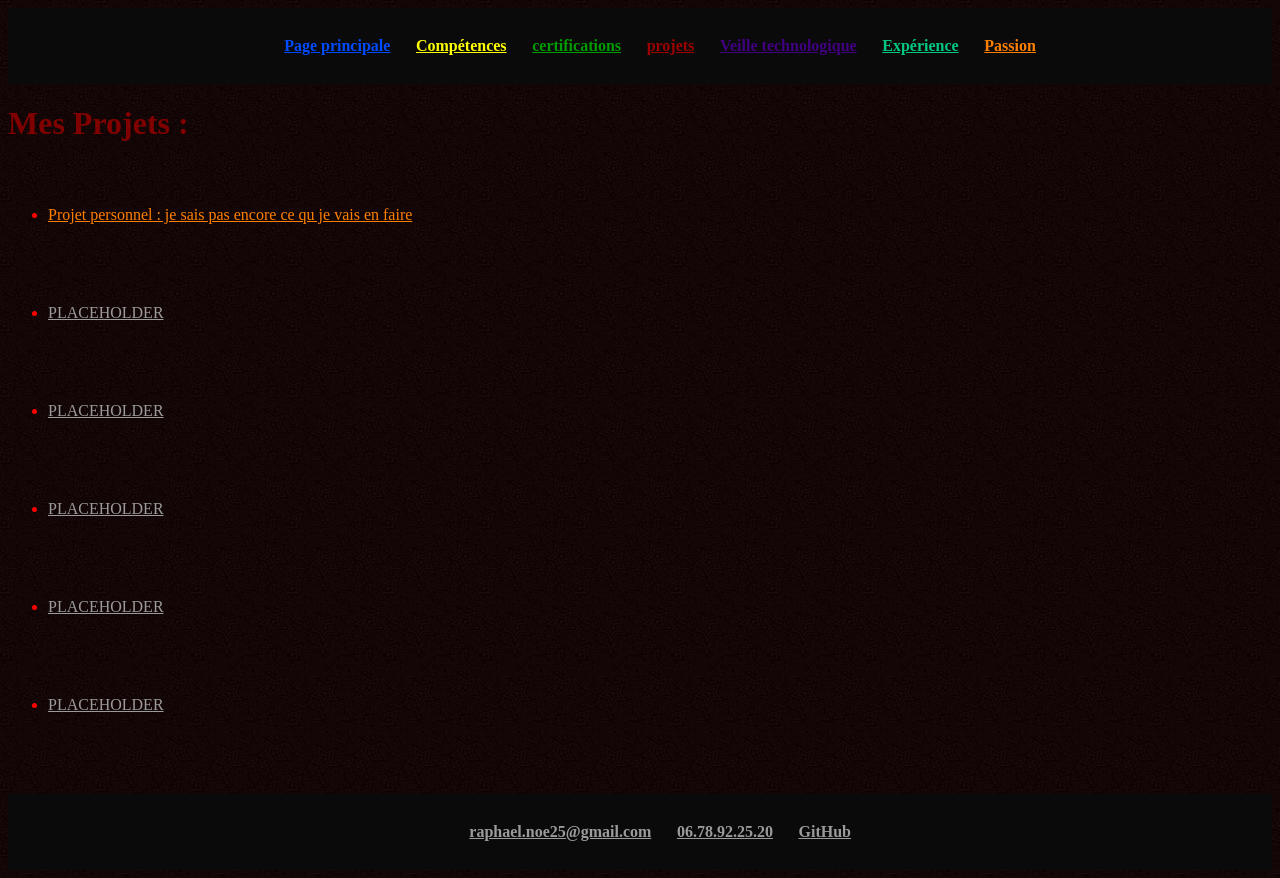
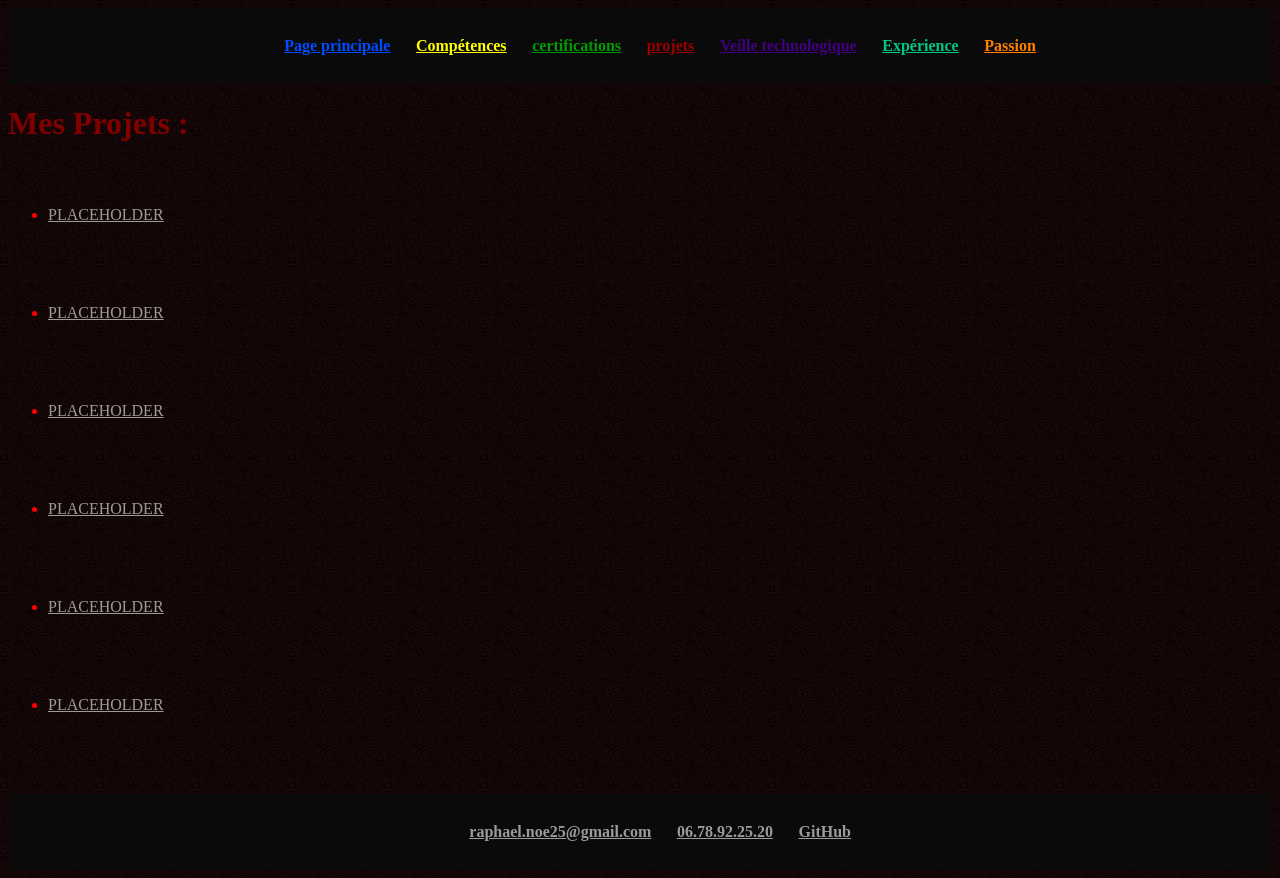
Before and after one commit to RaphaelNOE/Portefolio, a plain HTML site: page projet.html in a window 1280 px wide. Drawn offline with Linux system fonts and the light colour scheme.

Commit message:
V1.2 / commentaire complet + ajustement

```diff
--- a/css/styleexp.css
+++ b/css/styleexp.css
@@ -16,6 +16,7 @@ h1 {
     text-shadow: 2px 2px 0px rgb(0, 0, 0, 1);
 }
 
+/*box box et placement*/
 .section3e {
     text-shadow: 2px 2px 0px rgb(0, 0, 0, 1);
     border-color: rgb(0, 0, 0);
@@ -26,6 +27,10 @@ h1 {
     text-align: center;
     left: 10vw;
 }
+
+/*--------------------*/
+/*----Responsive------*/
+/*--------------------*/
 
 @media screen and (max-width:1024px) {
     body {
--- a/css/styleprojet.css
+++ b/css/styleprojet.css
@@ -17,14 +17,15 @@ h1 {
     margin-bottom: 2em;
 }
 
-.siteperso{
-    color: rgb(255,128,0);
-}
-
+/*espacement et couleur puce*/
 .secprojet li {
     margin-bottom: 5em;
     color: rgb(255,0,0);
 }
+
+/*--------------------*/
+/*----Responsive------*/
+/*--------------------*/
 
 @media screen and (max-width:1024px) {
     body {
--- a/css/styleveille.css
+++ b/css/styleveille.css
@@ -12,6 +12,10 @@ body {
     color: rgb(255, 255, 255);
 }
 
+/*--------------------*/
+/*----Responsive------*/
+/*--------------------*/
+
 @media screen and (max-width:1024px) {
     body {
         color: rgb(255, 255, 255);
--- a/projet.html
+++ b/projet.html
@@ -27,7 +27,7 @@
     <h1>Mes Projets : </h1>
     <ul>
         <div class="secprojet">
-        <li><a class="siteperso"href="css/images/tuks.jpg">Projet personnel : je sais pas encore ce qu je vais en faire</a></li>
+        <li><a href="css/images/tuks.jpg">PLACEHOLDER</a></li>
         <li><a href="css/images/tuks.jpg">PLACEHOLDER</a></li>
         <li><a href="css/images/tuks.jpg">PLACEHOLDER</a></li>
         <li><a href="css/images/tuks.jpg">PLACEHOLDER</a></li>
```
Also changed, not shown: css/style.css (+9 -1 lines), css/stylecertif.css (+9 -0 lines), css/stylecv.css (+8 -0 lines), css/stylepassion.css (+7 -0 lines), exp.html (+1 -0 lines), index.html (+1 -1 lines), veille.html (+6 -0 lines).
